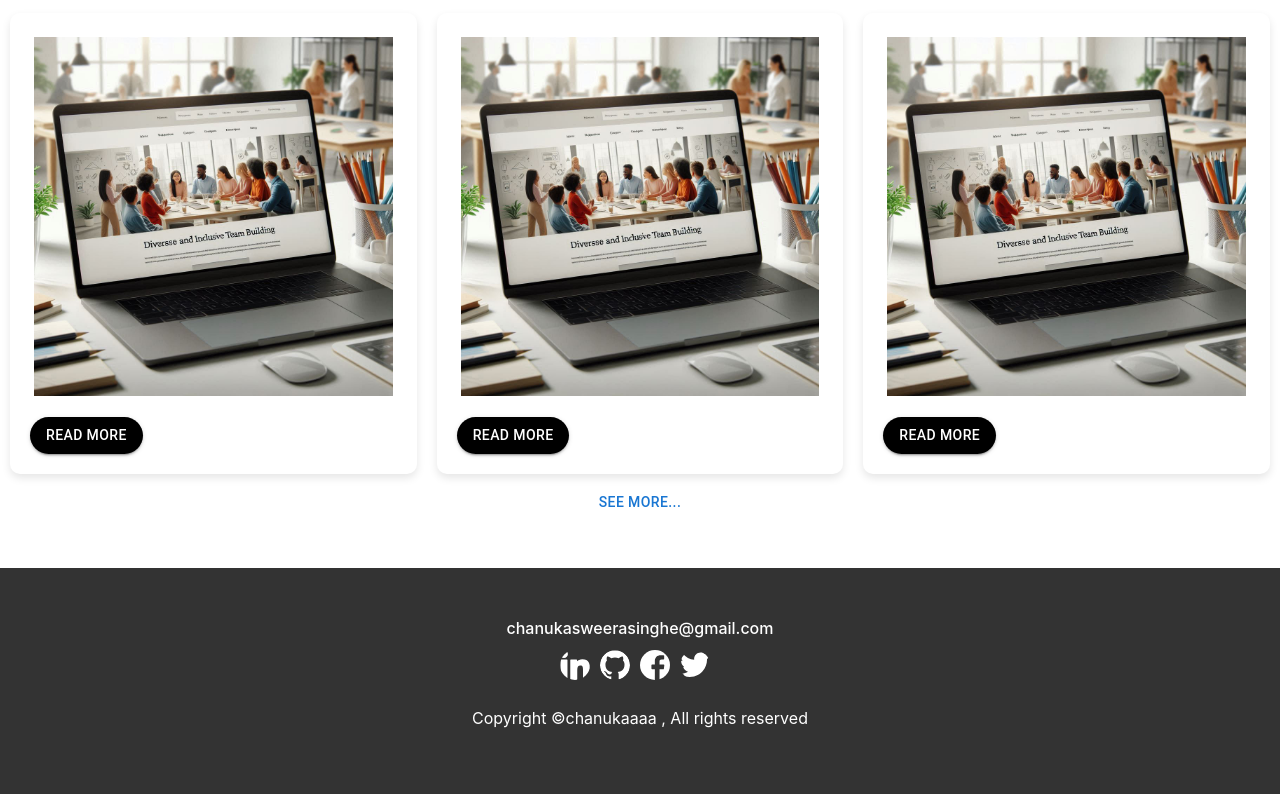
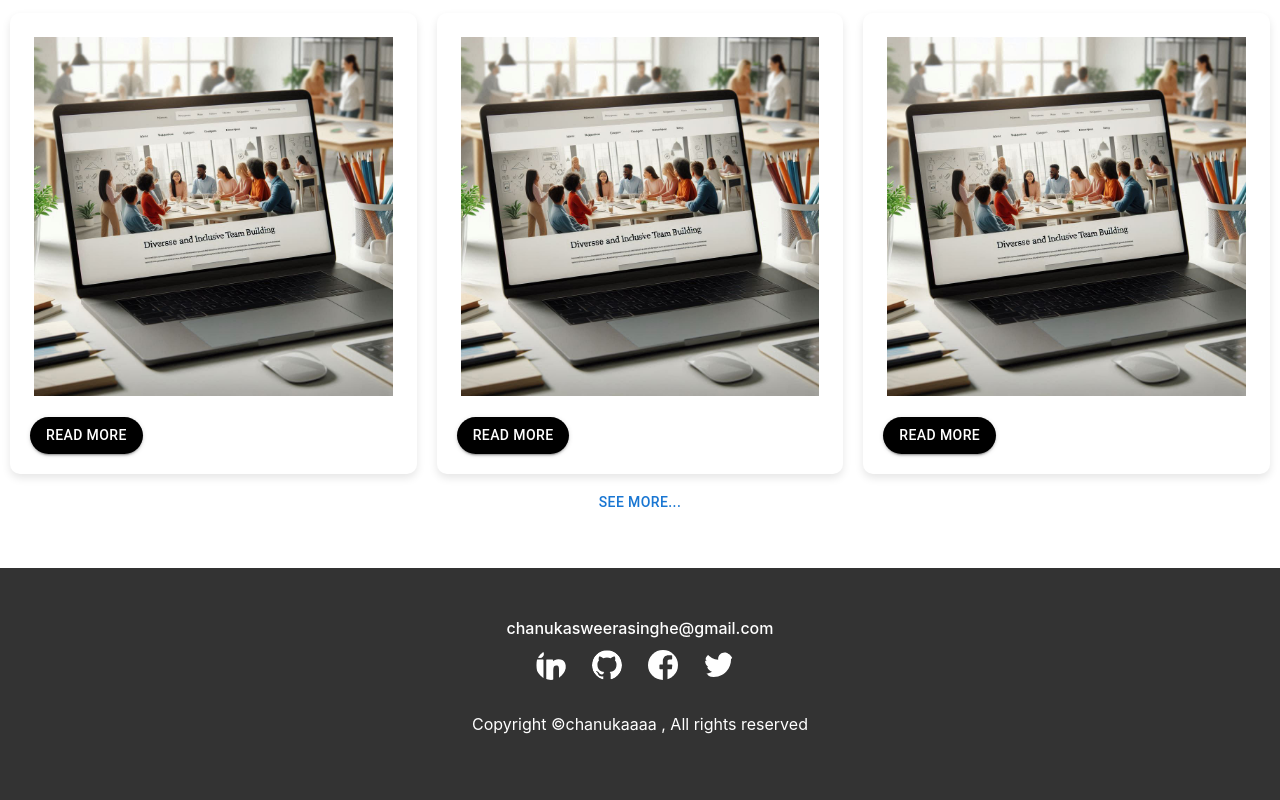
Before and after one commit to chanukaaaa/chanuka, a React (Vite) app: page / in a window 1280 px wide. Shown: the part 1654-2454 px from the top of the page. Built offline with nearby package versions, Linux system fonts and the light colour scheme.

Commit message:
Files updated

```diff
--- a/src/components/Footer.jsx
+++ b/src/components/Footer.jsx
@@ -1,29 +1,66 @@
-import React from 'react';
+import React from "react";
 import "../css/footer.css";
-import Facebook from '../assets/facebook-icon.svg'
-import Twitter from '../assets/twitter-icon.svg'
-import Linkedin from '../assets/linkedin-icon.svg'
-import GitHub from '../assets/github-icon.svg'
+import Facebook from "../assets/facebook-icon.svg";
+import Twitter from "../assets/twitter-icon.svg";
+import Linkedin from "../assets/linkedin-icon.svg";
+import GitHub from "../assets/github-icon.svg";
 
 const Footer = () => {
   return (
     <footer id="footer">
       <div className="container">
-        <a href="mailto:communitypro47@gmail.com">chanukasweerasinghe@gmail.com</a>
+        <a href="mailto:communitypro47@gmail.com">
+          chanukasweerasinghe@gmail.com
+        </a>
         <div className="social">
-        <div class="icon-container">
-          <img className="icon" src={Linkedin} alt="linkedin" />
-          <img className="icon" src={GitHub} alt="github" />
-          <img className="icon" src={Facebook} alt="facebook" />
-          <img className="icon" src={Twitter} alt="twitter" />
-        </div>
+          <div class="icon-container">
+            <a
+              href="https://www.linkedin.com/in/chanuka-weerasinghe-08689a215/"
+              target="_blank"
+              rel="noopener noreferrer"
+            >
+              <img className="icon" src={Linkedin} alt="LinkedIn" />
+            </a>
+            <a
+              href="https://github.com/chanukaaaa"
+              target="_blank"
+              rel="noopener noreferrer"
+            >
+              <img className="icon" src={GitHub} alt="github" />
+            </a>
+
+            <a
+              href="https://www.facebook.com/chanuka.weerasinghe.56"
+              target="_blank"
+              rel="noopener noreferrer"
+            >
+              <img className="icon" src={Facebook} alt="facebook" />
+            </a>
+
+            <a
+              href="https://x.com/not_Chanuka"
+              target="_blank"
+              rel="noopener noreferrer"
+            >
+              <img className="icon" src={Twitter} alt="twitter" />
+            </a>
+
+
+
+            {/* <img className="icon" src={GitHub} alt="github" /> */}
+            {/* <img className="icon" src={Facebook} alt="facebook" />
+            <img className="icon" src={Twitter} alt="twitter" /> */}
+          </div>
         </div>
         {/* <div className="attribution">
           <a href="https://github.com/CommunityPro/portfolio-html" target="_blank" rel="noopener noreferrer">
             <img src="https://user-images.githubusercontent.com/62628408/157202263-9174da24-b19a-4017-9b7c-a1d26ae8f014.svg" alt="attribution" width="150px" />
           </a>
         </div> */}
-        <p>Copyright &copy;chanukaaaa <span id="datee"></span>, All rights reserved</p>
+        <p>
+          Copyright &copy;chanukaaaa <span id="datee"></span>, All rights
+          reserved
+        </p>
       </div>
     </footer>
   );
--- a/src/components/Navbar.jsx
+++ b/src/components/Navbar.jsx
@@ -78,7 +78,7 @@ const Navbar = () => {
             <li>
               <a
                 className="nav-link btn btn-primary"
-                href="https://github.com/CommunityPro/portfolio-html"
+                href="https://github.com/chanukaaaa"
                 target="_blank"
                 rel="noopener noreferrer"
               >
```
Also changed, not shown: 1 other file (tests, documents, lock files or other folders).
